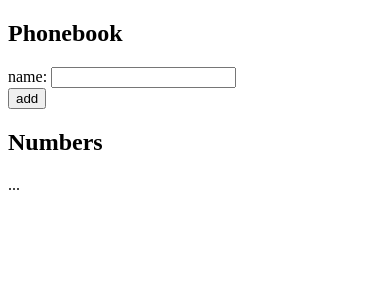
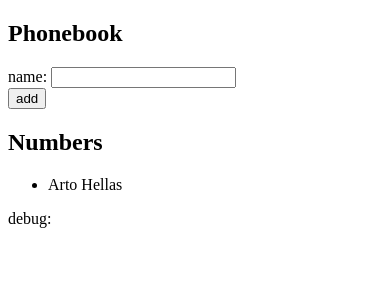
Before and after one commit to Nate1809/Full-Stack-Open-submissions, a React (Vite) app in the folder part2/phonebook/: page / in a window 390 px wide. Shown: the top 300 px of the page. Built offline with nearby package versions, Linux system fonts and the light colour scheme.

Commit message:
Add phonebook Number component

```diff
--- a/part2/phonebook/src/App.jsx
+++ b/part2/phonebook/src/App.jsx
@@ -1,4 +1,6 @@
 import { useState } from 'react'
+import Number from './components/Number'
+
 
 const App = () => {
   const [persons, setPersons] = useState([
@@ -14,11 +16,18 @@ const App = () => {
           name: <input />
         </div>
         <div>
+          {/* need to add handler and prevent default */}
           <button type="submit">add</button>
         </div>
       </form>
       <h2>Numbers</h2>
-      ...
+        <ul>
+          {persons.map(person =>
+            <Number key={person.name} person={person} />
+          )}
+        </ul>
+
+      <div>debug: {newName}</div>
     </div>
   )
 }
--- /dev/null
+++ b/part2/phonebook/src/components/Number.jsx
@@ -0,0 +1,5 @@
+const Number = ({person}) => {
+    return <li>{person.name}</li>
+}
+
+export default Number
```
